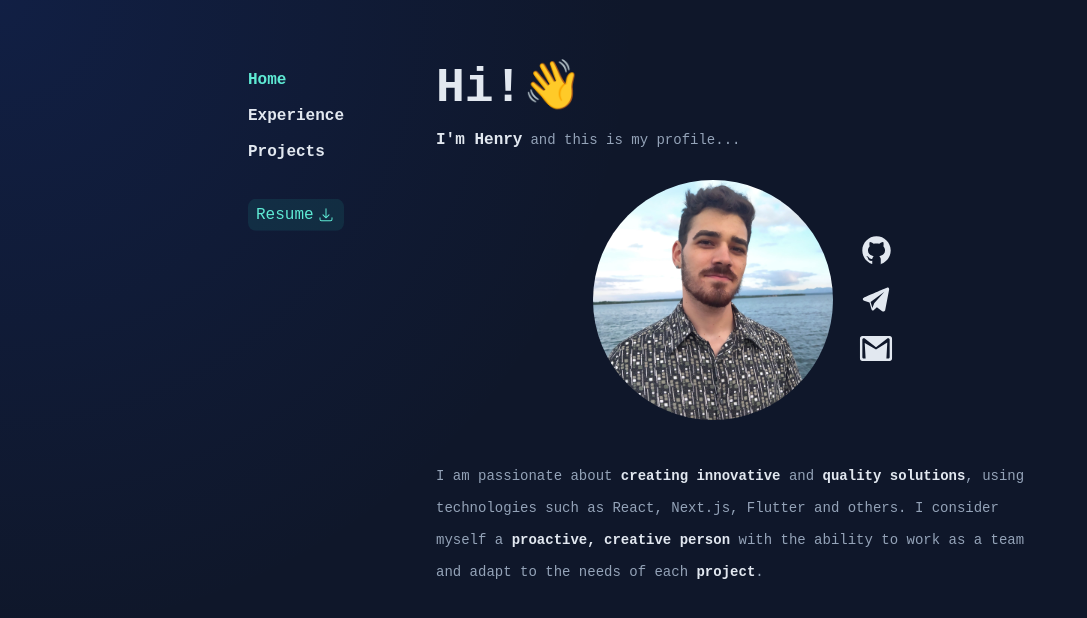
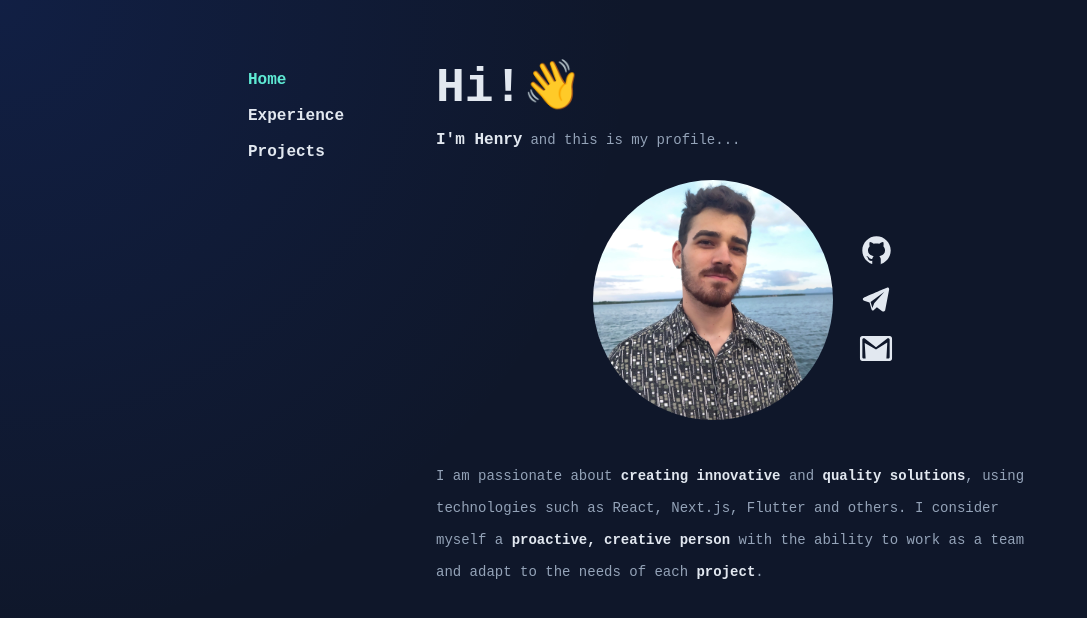
Before and after one commit to henryglez02/henryglez02.github.io, a Next.js app: page / in a window 1280 px wide. Shown: the top 618 px of the page, without its empty margins (0-1087 px from the left). Built offline with nearby package versions, Linux system fonts and the light colour scheme.

Commit message:
fix-ui-remove-link

```diff
--- a/components/appbar/index.tsx
+++ b/components/appbar/index.tsx
@@ -43,9 +43,9 @@ const AppBar = () => {
           </Link>
         </li>
       </ul>
-      <a
+      {/* <a
         href="https://drive.google.com/uc?export=download&id=1DBF2cSxI0JsrKA84dvVDAh3sNDJAdOct"
-        className={` flex flex-row pl-2  p-1 animate-bounce   bg-teal-400/10 font-medium rounded-lg text-teal-300   hover:bg-teal-400/20
+        className={` flex flex-row pl-2  p-1    bg-teal-400/10 font-medium rounded-lg text-teal-300   hover:bg-teal-400/20
         }`}
       >
         <button>Resume</button>
@@ -61,7 +61,7 @@ const AppBar = () => {
             clipRule="evenodd"
           />
         </svg>
-      </a>
+      </a> */}
     </nav>
   );
 };
```
